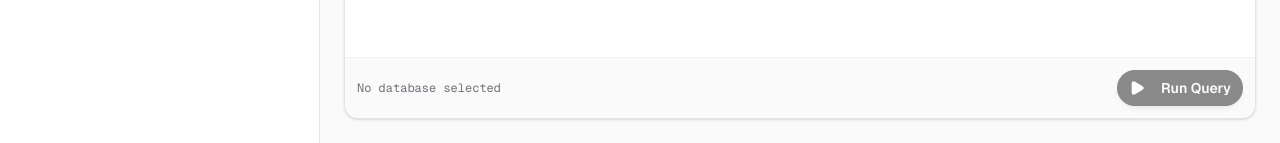
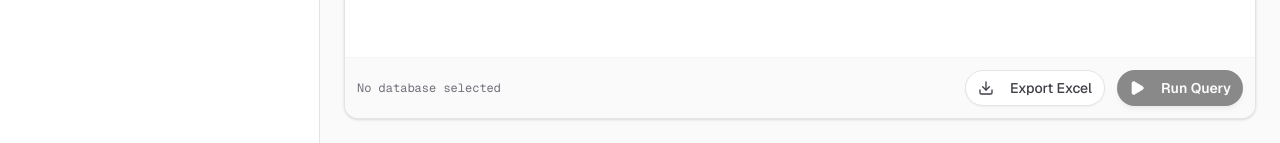
Before and after one commit to kobirhumayun/xlsx-postgres-pipeline, a Next.js app: page /query in a window 1280 px wide. Shown: the part 718-861 px from the top of the page. Built offline with nearby package versions, Linux system fonts and the light colour scheme; no server answers; the database is empty.

Commit message:
fix: the export button move alongside run query

```diff
--- a/src/app/query/page.js
+++ b/src/app/query/page.js
@@ -254,12 +254,11 @@ export default function QueryPage() {
                             query={query}
                             setQuery={setQuery}
                             databaseName={databaseName}
-                            // Note: setDatabaseName is no longer exposed in Editor, it's driven by Sidebar selection mostly,
-                            // but we might want to keep it locally if we want manual override?
-                            // For now, based on plan, we removed the input.
                             loading={loading}
                             error={error}
                             onRun={handleRun}
+                            isExporting={isExporting}
+                            onExport={handleExport}
                             onOpenSaveDialog={handleOpenSaveDialog}
                             isSaveDialogOpen={isSaveDialogOpen}
                             setIsSaveDialogOpen={setIsSaveDialogOpen}
@@ -274,8 +273,6 @@ export default function QueryPage() {
                         <div className="flex-1 min-h-[300px] border-t border-zinc-200 pt-6 flex flex-col min-w-0">
                             <ResultsDisplay
                                 results={results}
-                                isExporting={isExporting}
-                                onExport={handleExport}
                             />
                         </div>
                     )}
--- a/src/components/query/query-editor.jsx
+++ b/src/components/query/query-editor.jsx
@@ -1,4 +1,4 @@
-import { Save, Play } from "lucide-react";
+import { Save, Play, Download } from "lucide-react";
 import { Button } from "@/components/ui/button";
 import { SaveQueryDialog } from "./save-query-dialog";
 
@@ -9,6 +9,8 @@ export function QueryEditor({
     loading,
     error,
     onRun,
+    isExporting,
+    onExport,
     onOpenSaveDialog,
     // Dialog Props
     isSaveDialogOpen,
@@ -47,6 +49,15 @@ SELECT * FROM users LIMIT 10;"
                     </div>
                     <div className="flex items-center gap-3">
                         <Button
+                            onClick={onExport}
+                            disabled={isExporting}
+                            variant="outline"
+                            className="rounded-full px-4 py-2 text-sm font-medium text-zinc-700 hover:bg-zinc-50 border-zinc-200"
+                        >
+                            <Download className="w-4 h-4 mr-2" />
+                            {isExporting ? "Exporting..." : "Export Excel"}
+                        </Button>
+                        <Button
                             onClick={onRun}
                             disabled={loading || !databaseName}
                             className={`rounded-full px-6 py-2 text-sm font-semibold text-white transition-all ${loading
--- a/src/components/query/results-display.jsx
+++ b/src/components/query/results-display.jsx
@@ -1,7 +1,6 @@
-import { Download } from "lucide-react";
 import { Button } from "@/components/ui/button";
 
-export function ResultsDisplay({ results, isExporting, onExport }) {
+export function ResultsDisplay({ results }) {
     if (!results) return null;
 
     return (
@@ -18,17 +17,6 @@ export function ResultsDisplay({ results, isExporting, onExport }) {
                         </span>
                     )}
                 </div>
-
-                <Button
-                    variant="outline"
-                    size="sm"
-                    onClick={onExport}
-                    disabled={isExporting}
-                    className="h-8 gap-2 border-zinc-200 hover:bg-zinc-50 text-zinc-700"
-                >
-                    <Download className="w-3.5 h-3.5" />
-                    {isExporting ? "Exporting..." : "Export to Excel"}
-                </Button>
             </div>
 
             {results.limitReached && (
```
